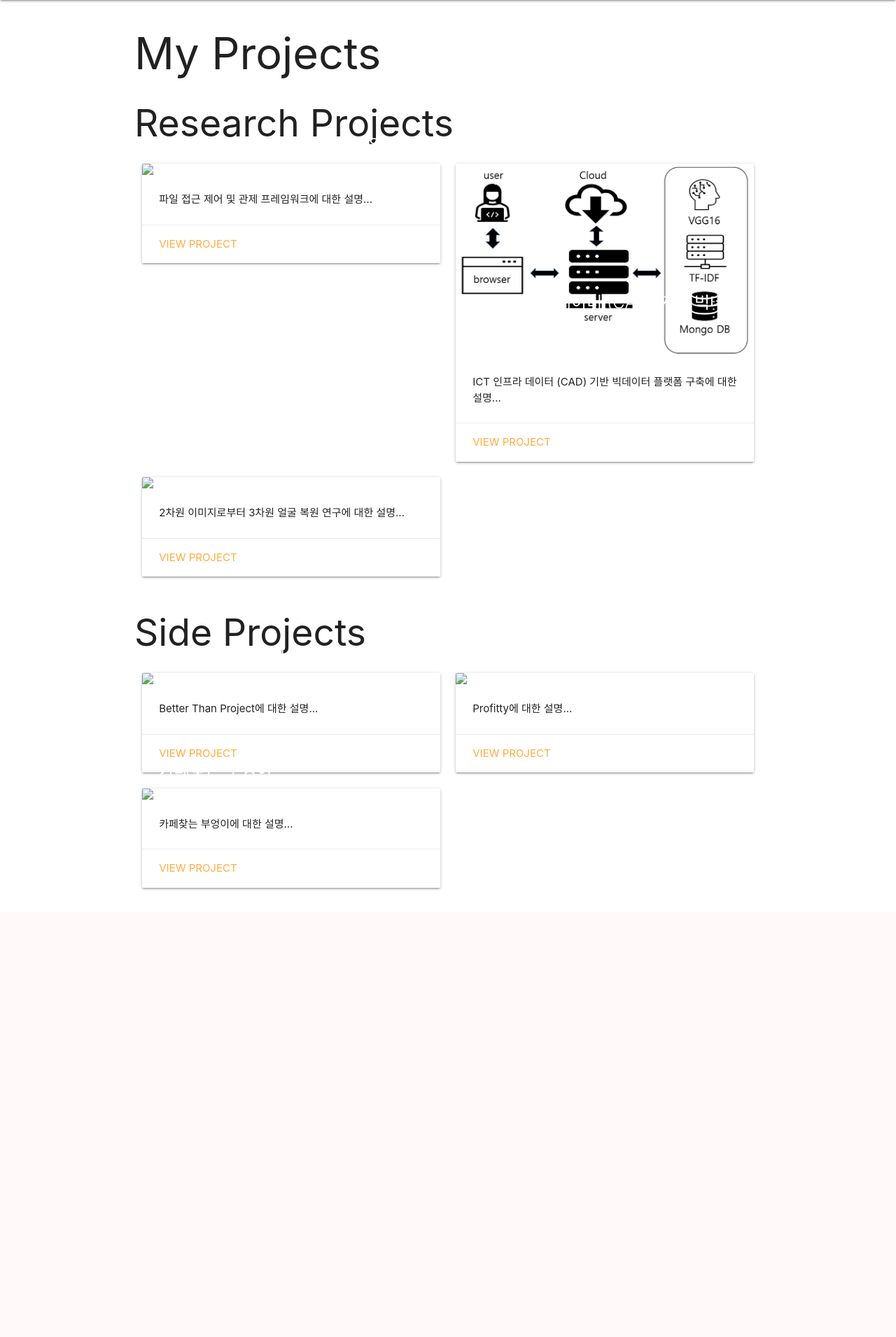
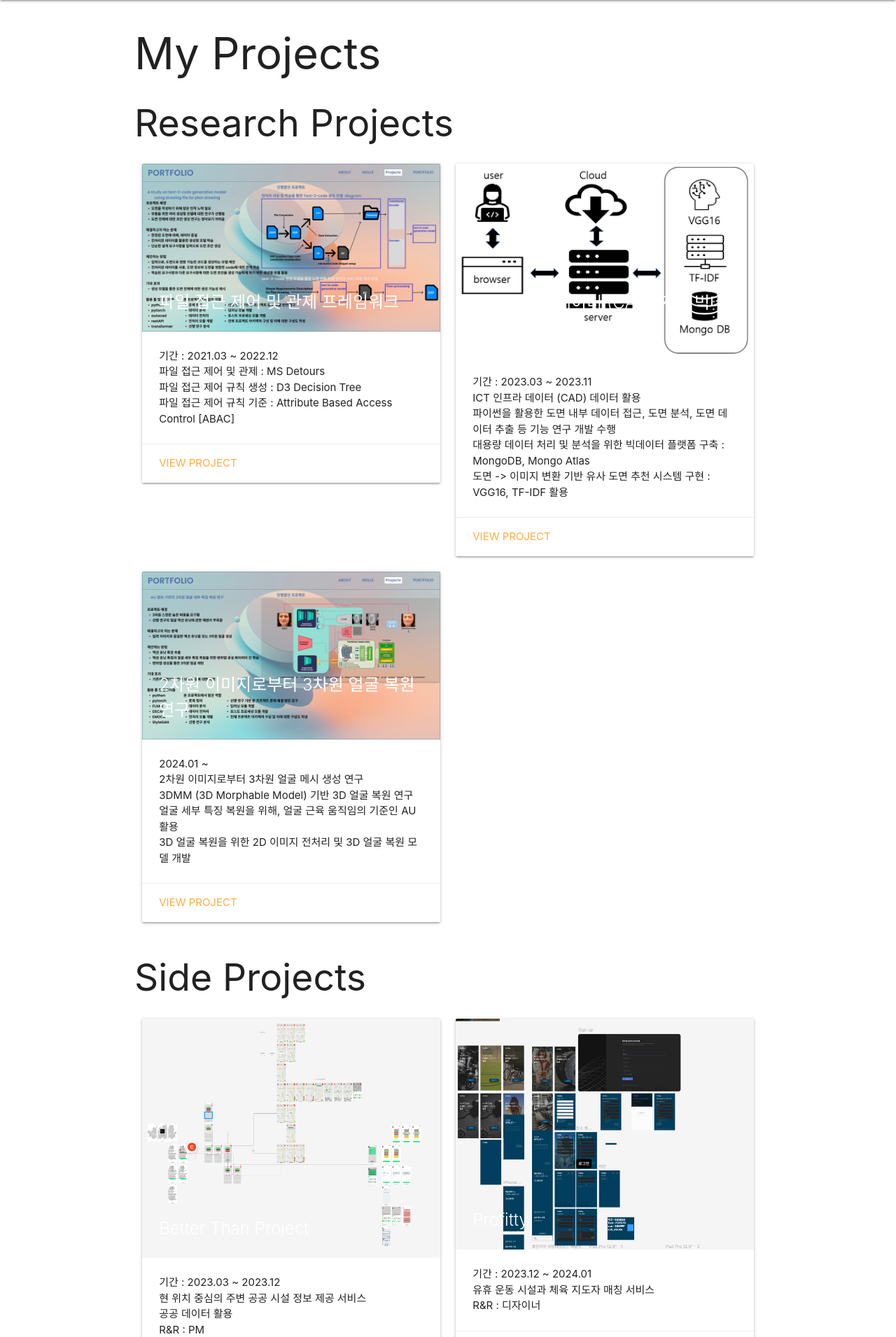
Before and after one commit to gggg8657/flaskapp, a Flask app: page /projects in a window 1280 px wide. Shown: the part 64-1975 px from the top of the page at 70% size. Before the commit the page ends 1336 px from the top, so only its background shows below. Run offline with Flask 3, Linux system fonts and the light colour scheme; some libraries are stand-ins or nearby versions.

Commit message:
Portfolio good

```diff
--- a/templates/about.html
+++ b/templates/about.html
@@ -5,5 +5,5 @@
 {% block content %}
     <h1>About Me</h1>
     <p>Here is some information about me.</p>
-    <p>My name is [Your Name]. I am a [Your Profession] with experience in [Your Skills/Technologies].</p>
+    <p>My name is 김동주. I am a AI engineer/Project Manager with experience in Python/ Torch/ Tensorflow/ Figma/ etc.</p>
 {% endblock %}
--- a/templates/projects.html
+++ b/templates/projects.html
@@ -11,11 +11,15 @@
         <div class="col s12 m6">
             <div class="card">
                 <div class="card-image">
-                    <img src="https://via.placeholder.com/150">
-                    <span class="card-title">파일 접근 제어 및 관제 프레임워크</span>
+                    <img src="{{ url_for('static', filename='images/ABAC_based_file_access_control.png') }}">
+                    <span class="card-title custom-card-title">파일 접근 제어 및 관제 프레임워크</span>
                 </div>
                 <div class="card-content">
-                    <p>파일 접근 제어 및 관제 프레임워크에 대한 설명...</p>
+                    <p>기간 : 2021.03 ~ 2022.12 <br>
+                        파일 접근 제어 및 관제 : MS Detours <br>
+                        파일 접근 제어 규칙 생성 : D3 Decision Tree <br>
+                        파일 접근 제어 규칙 기준 : Attribute Based Access Control [ABAC]
+                    </p>
                 </div>
                 <div class="card-action">
                     <a href="#" target="_blank">View Project</a>
@@ -27,10 +31,15 @@
             <div class="card">
                 <div class="card-image">
                     <img src="{{ url_for('static', filename='images/CAD_Project_Structure.png') }}">
-                    <span class="card-title">ICT 인프라 데이터 (CAD) 기반 빅데이터 플랫폼 구축</span>
+                    <span class="card-title custom-card-title">ICT 인프라 데이터 (CAD) 기반 빅데이터 플랫폼 구축</span>
                 </div>
                 <div class="card-content">
-                    <p>ICT 인프라 데이터 (CAD) 기반 빅데이터 플랫폼 구축에 대한 설명...</p>
+                    <p>기간 : 2023.03 ~ 2023.11 <br>
+                        ICT 인프라 데이터 (CAD) 데이터 활용 <br>
+                        파이썬을 활용한 도면 내부 데이터 접근, 도면 분석, 도면 데이터 추출 등 기능 연구 개발 수행 <br>
+                        대용량 데이터 처리 및 분석을 위한 빅데이터 플랫폼 구축 : MongoDB, Mongo Atlas <br>
+                        도면 -> 이미지 변환 기반 유사 도면 추천 시스템 구현 : VGG16, TF-IDF 활용
+                    </p>
                 </div>
                 <div class="card-action">
                     <a href="#" target="_blank">View Project</a>
@@ -41,11 +50,16 @@
         <div class="col s12 m6">
             <div class="card">
                 <div class="card-image">
-                    <img src="https://via.placeholder.com/150">
-                    <span class="card-title">2차원 이미지로부터 3차원 얼굴 복원 연구</span>
+                    <img src="{{ url_for('static', filename='images/3d_face_reconstruction.png') }}">
+                    <span class="card-title custom-card-title">2차원 이미지로부터 3차원 얼굴 복원 연구</span>
                 </div>
                 <div class="card-content">
-                    <p>2차원 이미지로부터 3차원 얼굴 복원 연구에 대한 설명...</p>
+                    <p>2024.01 ~ <br>
+                        2차원 이미지로부터 3차원 얼굴 메시 생성 연구 <br>
+                        3DMM (3D Morphable Model) 기반 3D 얼굴 복원 연구 <br>
+                        얼굴 세부 특징 복원을 위해, 얼굴 근육 움직임의 기준인 AU 활용 <br>
+                        3D 얼굴 복원을 위한 2D 이미지 전처리 및 3D 얼굴 복원 모델 개발
+                    </p>
                 </div>
                 <div class="card-action">
                     <a href="#" target="_blank">View Project</a>
@@ -60,11 +74,15 @@
         <div class="col s12 m6">
             <div class="card">
                 <div class="card-image">
-                    <img src="https://via.placeholder.com/150">
-                    <span class="card-title">Better Than Project</span>
+                    <img src="{{ url_for('static', filename='images/better_than_wireframe.png') }}">
+                    <span class="card-title custom-card-title">Better Than Project</span>
                 </div>
                 <div class="card-content">
-                    <p>Better Than Project에 대한 설명...</p>
+                    <p>기간 : 2023.03 ~ 2023.12 <br>
+                        현 위치 중심의 주변 공공 시설 정보 제공 서비스 <br>
+                        공공 데이터 활용 <br>
+                        R&R : PM
+                    </p>
                 </div>
                 <div class="card-action">
                     <a href="#" target="_blank">View Project</a>
@@ -75,11 +93,14 @@
         <div class="col s12 m6">
             <div class="card">
                 <div class="card-image">
-                    <img src="https://via.placeholder.com/150">
-                    <span class="card-title">Profitty</span>
+                    <img src="{{ url_for('static', filename='images/profitty_wireframe.png') }}">
+                    <span class="card-title custom-card-title">Profitty</span>
                 </div>
                 <div class="card-content">
-                    <p>Profitty에 대한 설명...</p>
+                    <p>기간 : 2023.12 ~ 2024.01 <br>
+                        유휴 운동 시설과 체육 지도자 매칭 서비스 <br>
+                        R&R : 디자이너
+                    </p>
                 </div>
                 <div class="card-action">
                     <a href="#" target="_blank">View Project</a>
@@ -90,11 +111,14 @@
         <div class="col s12 m6">
             <div class="card">
                 <div class="card-image">
-                    <img src="https://via.placeholder.com/150">
-                    <span class="card-title">카페찾는 부엉이</span>
+                    <img src="{{ url_for('static', filename='images/cafe_wireframe.png') }}">
+                    <span class="card-title custom-card-title">카페찾는 부엉이</span>
                 </div>
                 <div class="card-content">
-                    <p>카페찾는 부엉이에 대한 설명...</p>
+                    <p>기간 : 2024. 04 ~ 2024.05 <br>
+                        현위치 중심의 인근 24시간 카페 및 심야 운영 카페 정보 제공 서비스 <br>
+                        R&R : PM
+                    </p>
                 </div>
                 <div class="card-action">
                     <a href="https://coffeezip.vercel.app" target="_blank">View Project</a>
```
Also changed, not shown: static/css/style.css (+7 -1 lines), templates/contact.html (+12 -2 lines), static/images/3d_face_reconstruction.png (added), static/images/ABAC_based_file_access_control.png (added), static/images/better_than_wireframe.png (added), static/images/cafe_wireframe.png (added), static/images/profitty_wireframe.png (added), static/images/profitty_wireframe2.png (added).
